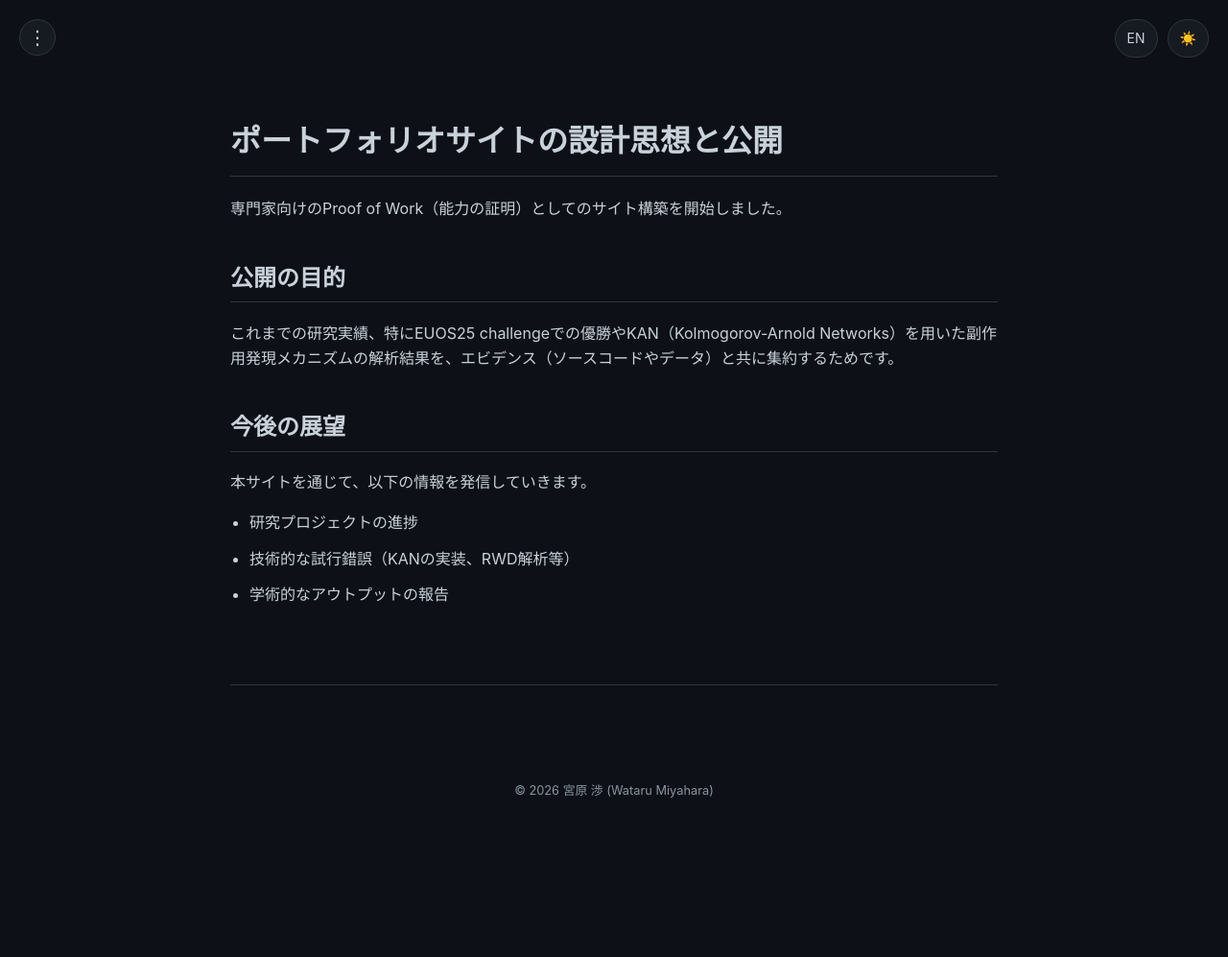
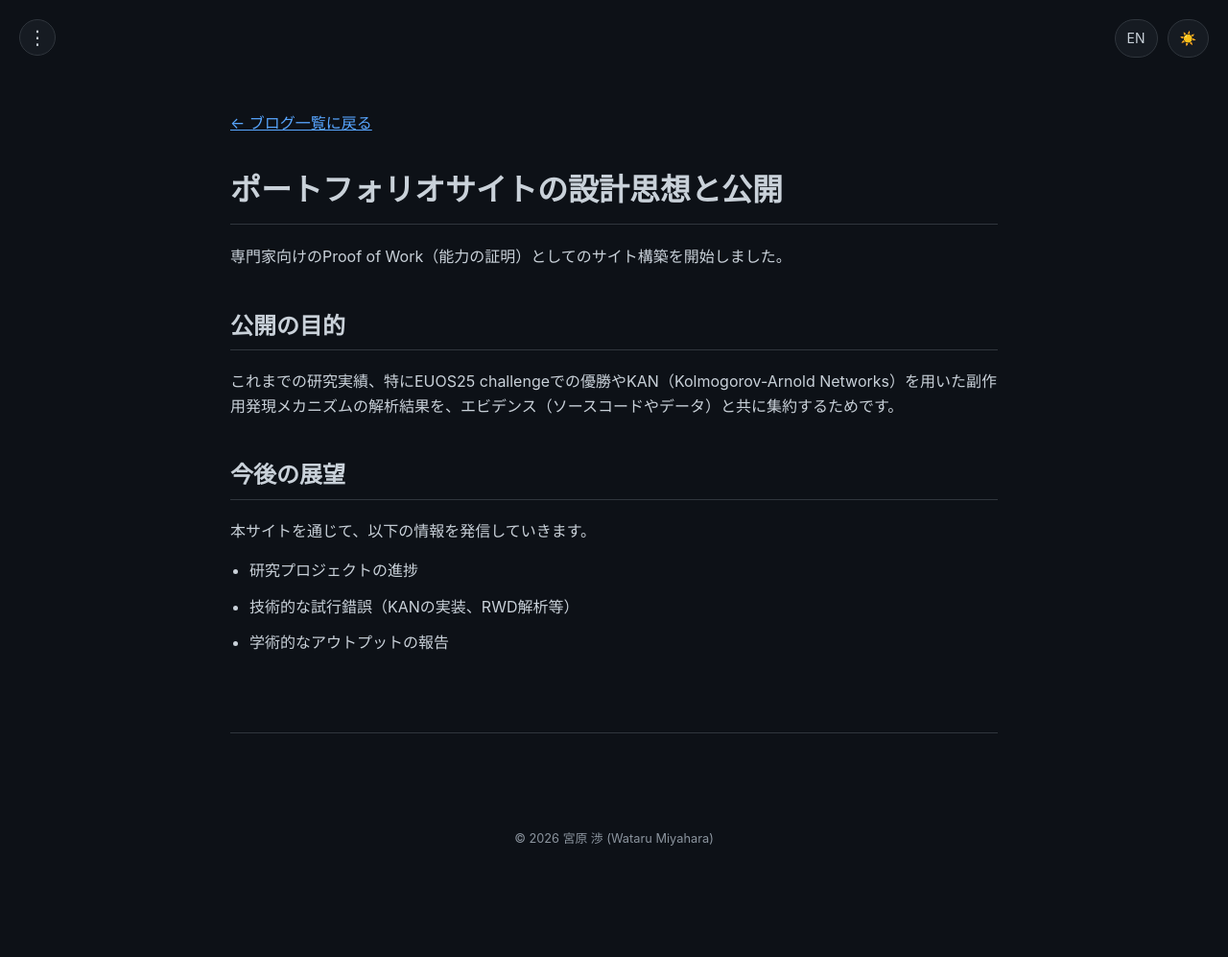
Before and after one commit to 377H-Miru/377H-Miru.github.io, a Jekyll site: the page built from posts/2026-04-01-launch.md, in a window 1280 px wide. Shown: the whole page at 96% size. Built offline with Jekyll 4.4.1, drawn with Linux system fonts in a browser that asks for light colours; comment, search, counter and statistics services are not loaded; before the commit the page ends 947 px from its top, so only the background shows below that.

Commit message:
UX Polish: Added intelligent return links for blog posts based on language

```diff
--- a/_layouts/default.html
+++ b/_layouts/default.html
@@ -117,6 +117,15 @@
     </div>
 
     <div class="container">
+        {% if page.path contains 'posts/' %}
+            <p style="margin-bottom: 30px;">
+                {% if page.lang == 'en' %}
+                <a href="/en/blog/">← Back to Blog List</a>
+                {% else %}
+                <a href="/blog/">← ブログ一覧に戻る</a>
+                {% endif %}
+            </p>
+        {% endif %}
         {{ content }}
 
         <!-- Blog Comments -->
```
